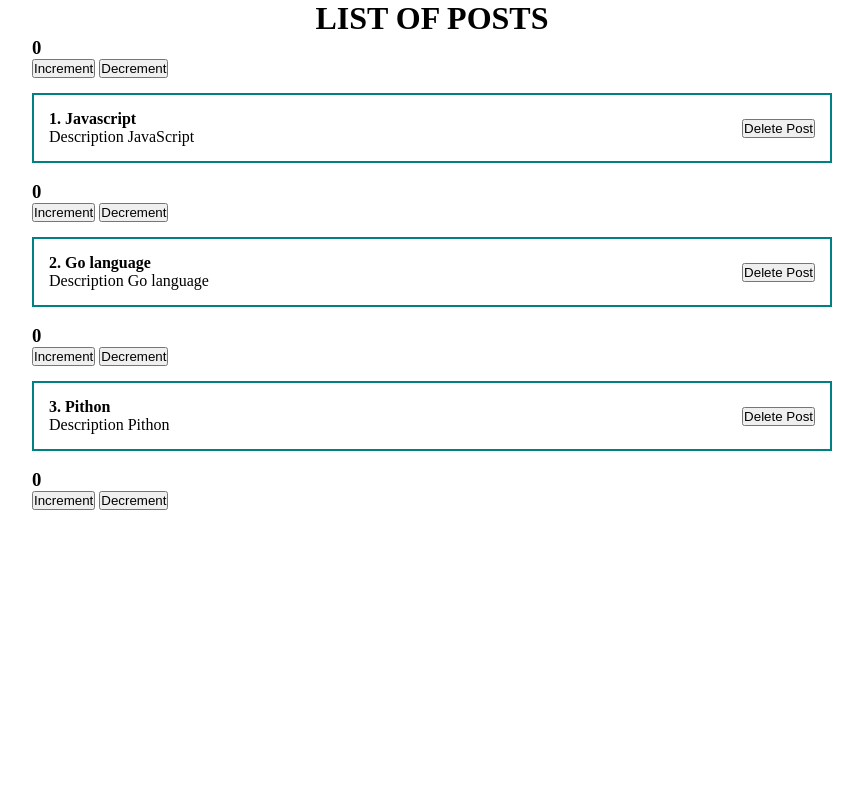
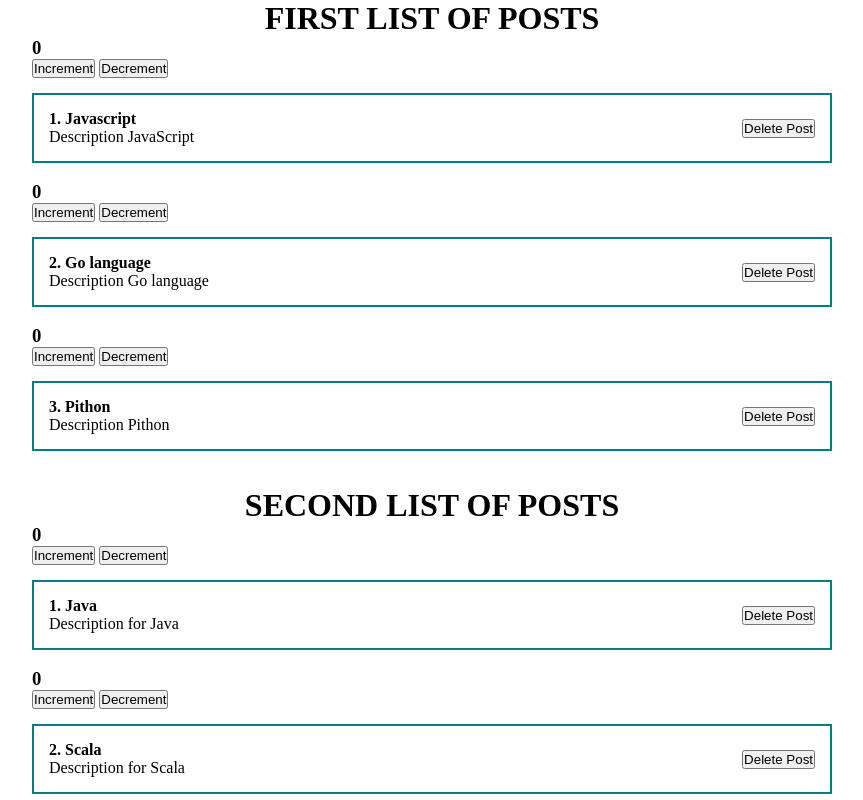
Before and after one commit to Azrubael/230212-reactfun, a React (Create React App) app: page / in a window 1280 px wide. Shown: the top 800 px of the page, without its empty margins (208-1071 px from the left). Built offline with nearby package versions, Linux system fonts and the light colour scheme.

Commit message:
Step #07. Two PostLists

```diff
--- a/src/App.js
+++ b/src/App.js
@@ -12,10 +12,18 @@ function App() {
     {id: 3, title: "Pithon", body: "Description Pithon"}
   ])
 
+  const [ posts2, setPosts2 ] = useState([
+    {id: 1, title: "Java", body: "Description for Java"},
+    {id: 2, title: "Scala", body: "Description for Scala"},
+    {id: 3, title: "C#", body: "Description for C#"}
+  ])
+
 
   return (
     <div className="App">
-      <PostList posts={ posts } />
+      <PostList posts={ posts } title="FIRST LIST OF POSTS"/>
+      <br />
+      <PostList posts={ posts2 } title="SECOND LIST OF POSTS"/>
       <ClassCounter />
     </div>
   )
--- a/src/components/PostList.jsx
+++ b/src/components/PostList.jsx
@@ -3,10 +3,12 @@ import PostItem from "./PostItem"
 import { Counter } from './Counter.jsx'
 
 
-const PostsList = ({posts}) => {
+const PostsList = ({posts, title}) => {
   return (
     <div>
-      <h1 style={{ textAlign: 'center' }}>LIST OF POSTS</h1>
+      <h1 style={{ textAlign: 'center' }}>
+        { title }
+      </h1>
       {posts.map(post => {
         return (<div>
           <Counter />
```
